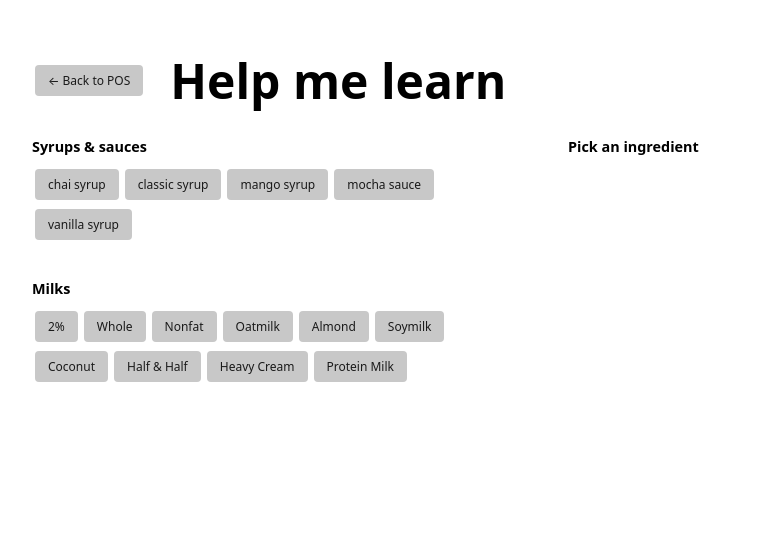
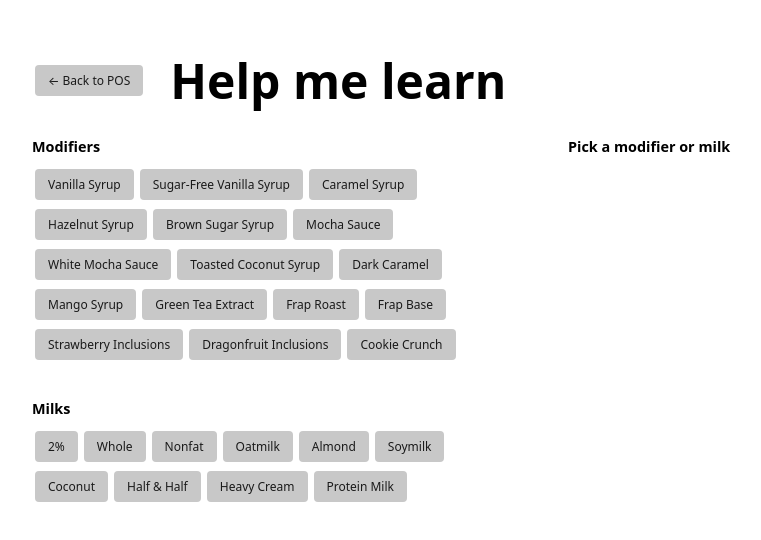
Before and after one commit to Marcaus-Cruz/starbs, a Vue app: page /learn in a window 1280 px wide. Shown: the top 540 px of the page, without its empty margins (96-857 px from the left). Built offline with nearby package versions, Linux system fonts and the light colour scheme.

Commit message:
Add new recipes to learn view

```diff
--- a/api/learn/drinks.ts
+++ b/api/learn/drinks.ts
@@ -27,7 +27,7 @@ export default async function handler(req: VercelRequest, res: VercelResponse) {
         SELECT DISTINCT d.name
         FROM drinks d
         JOIN drink_recipes r ON r.drink_id = d.id
-        WHERE r.ingredient = ${value}
+        WHERE LOWER(r.ingredient) = LOWER(${value})
         ORDER BY d.name
       `;
     } else {
--- a/src/views/LearnView.vue
+++ b/src/views/LearnView.vue
@@ -2,24 +2,13 @@
 import { ref, computed, watch } from "vue";
 import { useRouter } from "vue-router";
 import { drinkCatalog } from "../catalog.generated";
-import { milks as milkCatalog } from "../catalog";
+import { milks as milkCatalog, modifiers as modifierCatalog } from "../catalog";
 
 type Kind = "syrup" | "milk";
 
 const router = useRouter();
 
-// Derive picker lists from the catalog (instant, no API call).
-const syrups = computed(() => {
-  const set = new Set<string>();
-  for (const d of drinkCatalog) {
-    for (const ing of d.recipeIngredients) {
-      const lower = ing.toLowerCase();
-      if (lower.includes("syrup") || lower.includes("sauce")) set.add(ing);
-    }
-  }
-  return [...set].sort();
-});
-
+const syrups = computed(() => [...modifierCatalog]);
 const milks = computed(() => [...milkCatalog]);
 
 const selectedKind = ref<Kind | null>(null);
@@ -72,9 +61,10 @@ function openDrink(name: string) {
 }
 
 const heading = computed(() => {
-  if (!selectedKind.value || !selectedValue.value) return "Pick an ingredient";
-  const kindLabel = selectedKind.value === "syrup" ? "use" : "default to";
-  return `Drinks that ${kindLabel} ${selectedValue.value}`;
+  if (!selectedKind.value || !selectedValue.value) return "Pick a modifier or milk";
+  const kindLabel =
+    selectedKind.value === "syrup" ? "include" : "default to";
+  return `Drinks that ${kindLabel} ${selectedValue.value} by default`;
 });
 </script>
 
@@ -88,7 +78,7 @@ const heading = computed(() => {
     <div class="layout">
       <aside class="picker">
         <section>
-          <h2>Syrups & sauces</h2>
+          <h2>Modifiers</h2>
           <button
             v-for="s in syrups"
             :key="s"
```
